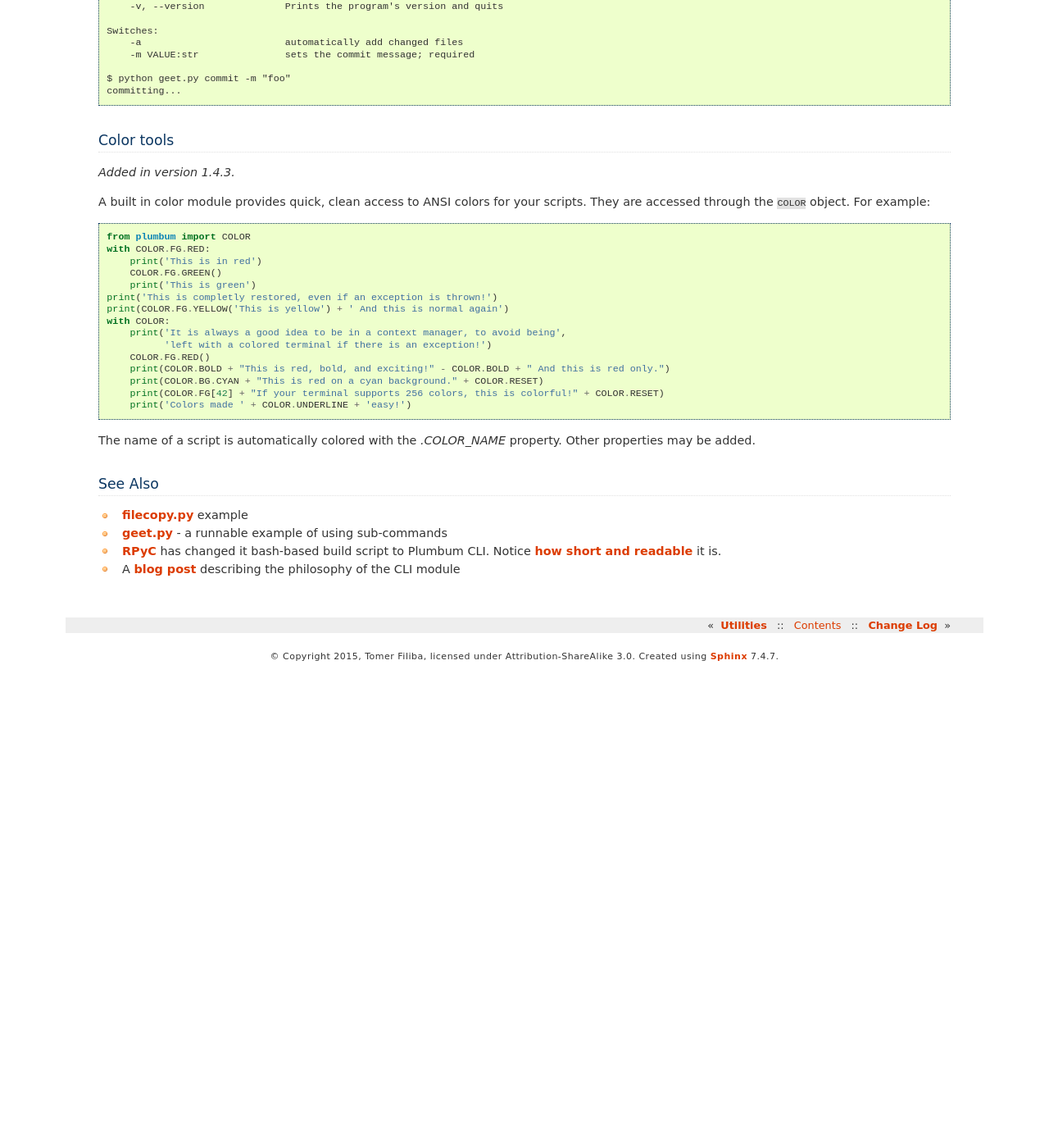
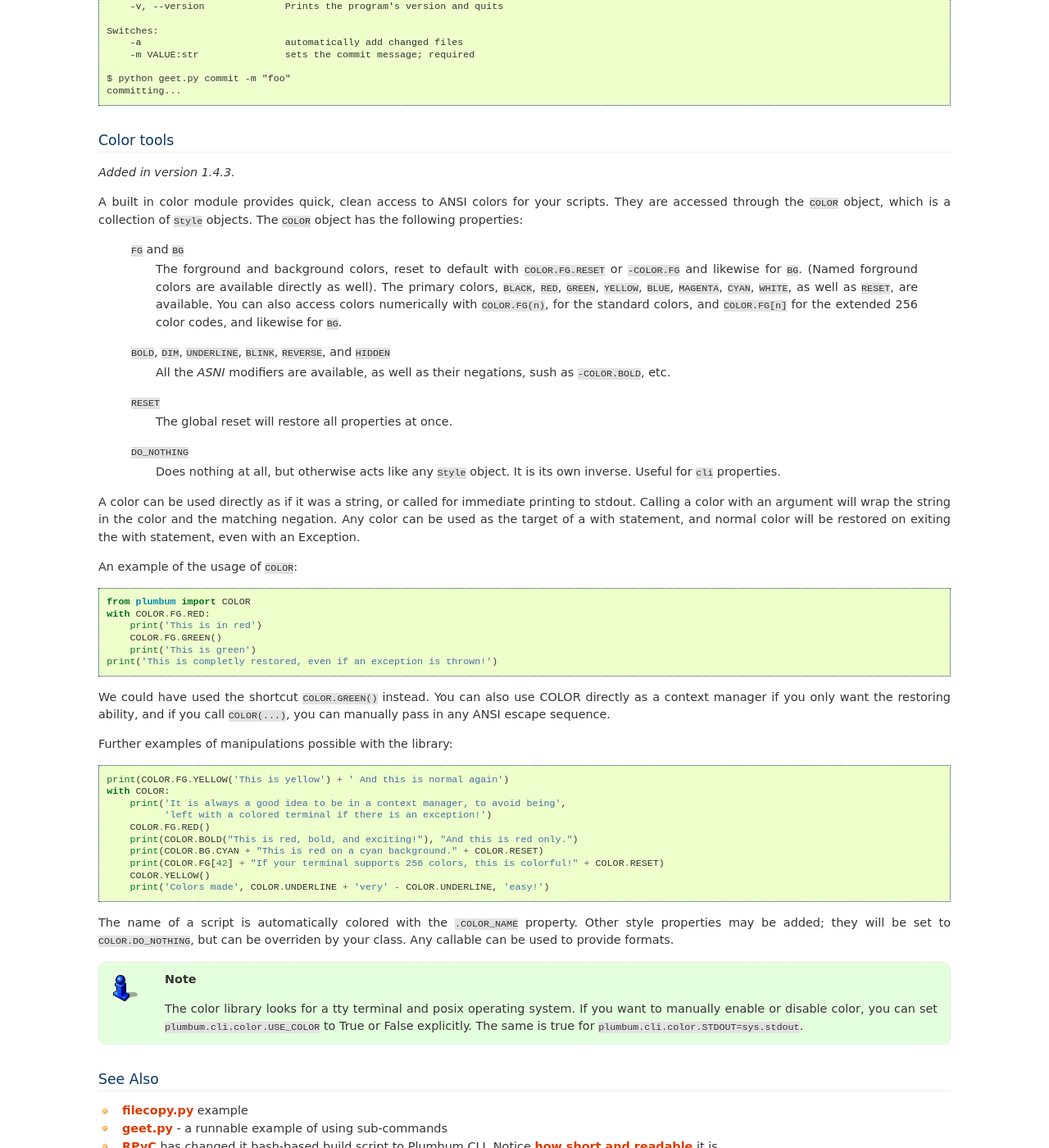
Before and after one commit to tomerfiliba/plumbum, a Sphinx documentation site: the page built from docs/cli.rst, in a window 1280 px wide and 1400 px high, scrolled down 7188 px. Shown: the whole window at 82% size. Built offline with Sphinx 7.4.7, drawn with Linux system fonts in a browser that asks for light colours; before the commit the page ends 8006 px from its top, so only the background shows below that.

Commit message:
Adding docs and cleanup for COLOR (and Style) classes

```diff
--- a/docs/api/cli.rst
+++ b/docs/api/cli.rst
@@ -8,3 +8,6 @@ Package plumbum.cli
 
 .. automodule:: plumbum.cli.terminal
    :members:
+
+.. automodule:: plumbum.cli.color
+   :members:
--- a/docs/cli.rst
+++ b/docs/cli.rst
@@ -449,7 +449,25 @@ Color tools
 .. versionadded:: 1.4.3
 
 A built in color module provides quick, clean access to ANSI colors for your scripts. They are
-accessed through the ``COLOR`` object. For example::
+accessed through the ``COLOR`` object, which is a collection of ``Style`` objects. The ``COLOR`` object has the following properties:
+
+    ``FG`` and ``BG``
+      The forground and background colors, reset to default with ``COLOR.FG.RESET`` or ``-COLOR.FG`` and likewise for ``BG``. (Named forground colors are available directly as well). The primary colors, ``BLACK``, ``RED``, ``GREEN``, ``YELLOW``, ``BLUE``, ``MAGENTA``,
+      ``CYAN``, ``WHITE``, as well as ``RESET``, are available.
+      You can also access colors numerically with ``COLOR.FG(n)``, for the standard colors, and ``COLOR.FG[n]`` for the extended 256 color codes, and likewise for ``BG``.
+    ``BOLD``, ``DIM``, ``UNDERLINE``, ``BLINK``, ``REVERSE``, and ``HIDDEN``
+      All the `ASNI` modifiers are available, as well as their negations, sush as ``-COLOR.BOLD``, etc.
+    ``RESET``
+      The global reset will restore all properties at once.
+    ``DO_NOTHING``
+      Does nothing at all, but otherwise acts like any ``Style`` object. It is its own inverse. Useful for ``cli`` properties.
+
+A color can be used directly as if it was a string,
+or called for immediate printing to stdout. Calling a
+color with an argument will wrap the string in the color and the matching negation.
+Any color can be used as the target of a with statement, and normal color will be restored on exiting the with statement, even with an Exception.
+
+An example of the usage of ``COLOR``::
 
     from plumbum import COLOR
     with COLOR.FG.RED:
@@ -457,17 +475,28 @@ accessed through the ``COLOR`` object. For example::
         COLOR.FG.GREEN()
         print('This is green')
     print('This is completly restored, even if an exception is thrown!')
+
+We could have used the shortcut ``COLOR.GREEN()`` instead. You can also use COLOR directly as a context manager if you only want the restoring ability, and if you call ``COLOR(...)``, you can manually pass in any ANSI escape sequence.
+
+Further examples of manipulations possible with the library::
+
     print(COLOR.FG.YELLOW('This is yellow') + ' And this is normal again')
     with COLOR:
         print('It is always a good idea to be in a context manager, to avoid being',
               'left with a colored terminal if there is an exception!')
         COLOR.FG.RED()
-        print(COLOR.BOLD + "This is red, bold, and exciting!" - COLOR.BOLD + " And this is red only.")
+        print(COLOR.BOLD("This is red, bold, and exciting!"), "And this is red only.")
         print(COLOR.BG.CYAN + "This is red on a cyan background." + COLOR.RESET)
         print(COLOR.FG[42] + "If your terminal supports 256 colors, this is colorful!" + COLOR.RESET)
-        print('Colors made ' + COLOR.UNDERLINE + 'easy!')
+        COLOR.YELLOW()
+        print('Colors made', COLOR.UNDERLINE + 'very' - COLOR.UNDERLINE, 'easy!')
 
-The name of a script is automatically colored with the `.COLOR_NAME` property. Other properties may be added.
+The name of a script is automatically colored with the ``.COLOR_NAME`` property. Other style properties may be added; they will be set to ``COLOR.DO_NOTHING``, but can be overriden by your class. Any callable can be used to provide formats.
+
+.. note::
+    The color library looks for a tty terminal and posix operating system. If you want to manually
+    enable or disable color, you can set ``plumbum.cli.color.USE_COLOR`` to True or False explicitly.
+    The same is true for ``plumbum.cli.color.STDOUT=sys.stdout``.
 
 See Also
 --------
```
Also changed, not shown: 2 other files.
